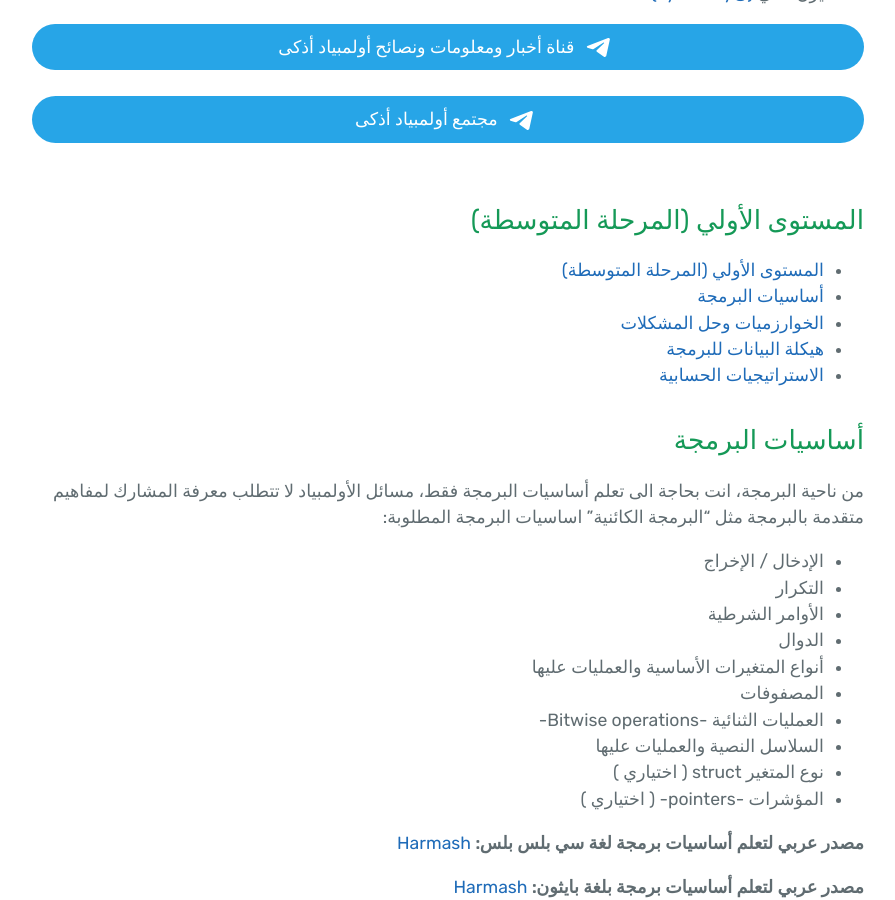
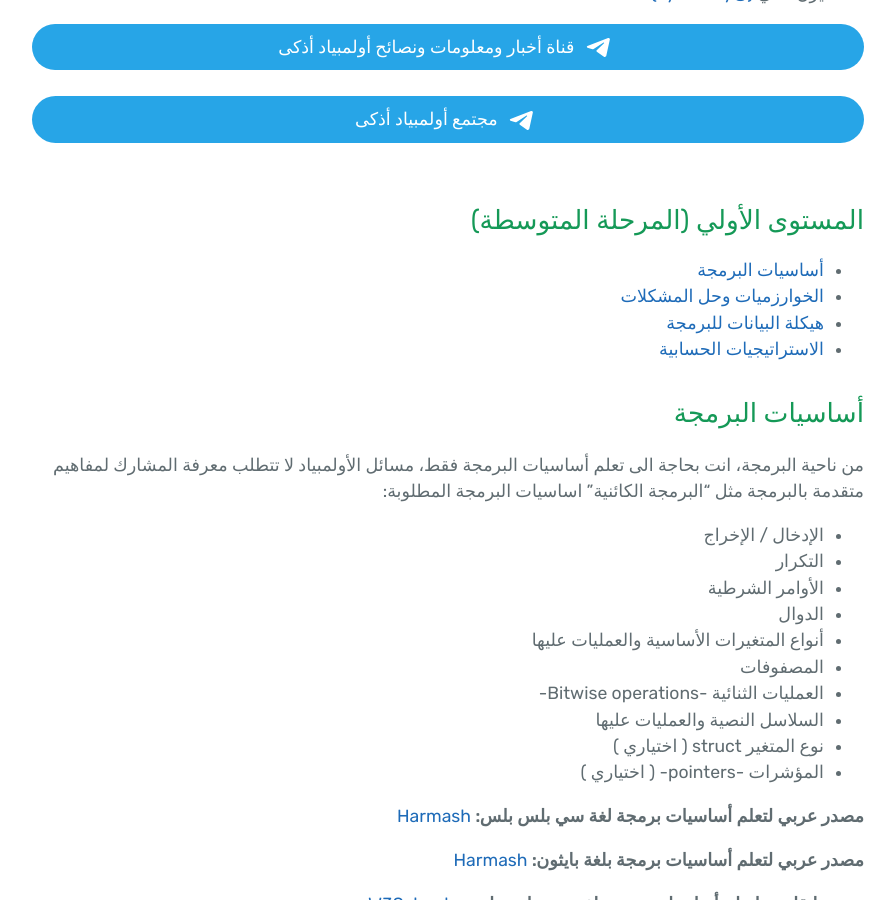
Before and after one commit to Teqaniaat/teqaniaat.github.io, a Jekyll site: the page built from athka/first_exam_topics_junior_ar.md, in a window 1280 px wide and 900 px high, scrolled down 529 px. Shown: the whole window, without its empty margins (192-1087 px from the left). Built offline with Jekyll 4.4.1, drawn with Linux system fonts in a browser that asks for light colours.

Commit message:
Update first_exam_topics_junior_ar.md

```diff
--- a/athka/first_exam_topics_junior_ar.md
+++ b/athka/first_exam_topics_junior_ar.md
@@ -14,7 +14,6 @@ lang: ar
 {% include athka-tgchannel.html %}
 
 ## المستوى الأولي (المرحلة المتوسطة)
-- [المستوى الأولي (المرحلة المتوسطة)](#المستوى-الأولي-المرحلة-المتوسطة)
 - [أساسيات البرمجة](#أساسيات-البرمجة)
 - [الخوارزميات وحل المشكلات](#الخوارزميات-وحل-المشكلات)
 - [هيكلة البيانات للبرمجة](#هيكلة-البيانات-للبرمجة)
```
